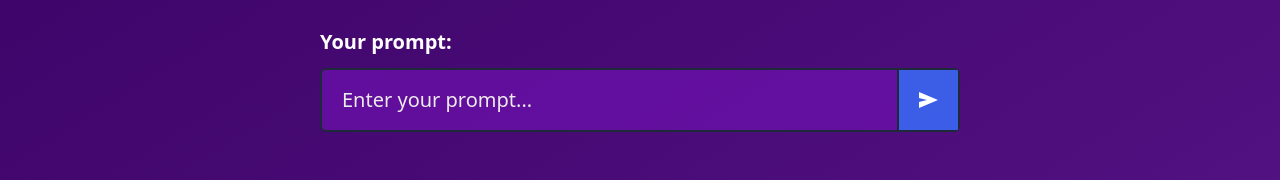
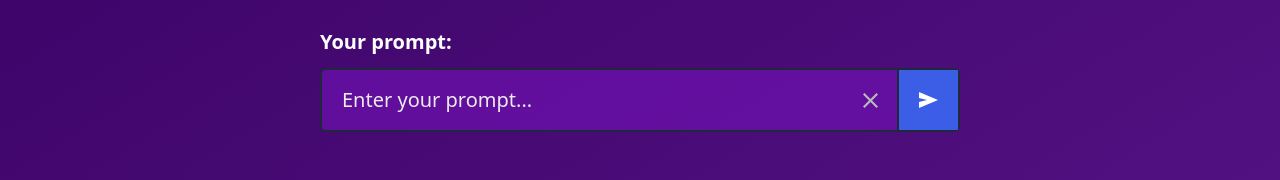
Before and after one commit to Riviets/ai-playground, a React (Vite) app: page / in a window 1280 px wide. Shown: the part 192-372 px from the top of the page. Built offline with nearby package versions, Linux system fonts and the light colour scheme; no server answers; what @huggingface/inference would draw is missing.

Commit message:
Implemented a button to clear input field

```diff
--- /dev/null
+++ b/src/assets/icons/clear.jsx
@@ -0,0 +1,14 @@
+export const clearIcon = (
+  <svg
+    width="15"
+    height="15"
+    viewBox="0 0 14 14"
+    fill="none"
+    xmlns="http://www.w3.org/2000/svg"
+  >
+    <path
+      d="M14 1.41L12.59 0L7 5.59L1.41 0L0 1.41L5.59 7L0 12.59L1.41 14L7 8.41L12.59 14L14 12.59L8.41 7L14 1.41Z"
+      fill="#BABABA"
+    />
+  </svg>
+);
--- a/src/components/ui/PromptInput.jsx
+++ b/src/components/ui/PromptInput.jsx
@@ -3,11 +3,13 @@ import { sendIcon } from "../../assets/icons/send";
 import { useForm } from "react-hook-form";
 import { zodResolver } from "@hookform/resolvers/zod";
 import { promptScheme } from "../../zod/schemas/promptScheme";
+import { clearIcon } from "../../assets/icons/clear";
 
 export const PromptInput = ({ setResponse, setLoading, setError }) => {
   const {
     register,
     handleSubmit,
+    setValue,
     formState: { errors },
   } = useForm({ resolver: zodResolver(promptScheme) });
 
@@ -41,8 +43,14 @@ export const PromptInput = ({ setResponse, setLoading, setError }) => {
               type="text"
               autoComplete="off"
               placeholder="Enter your prompt..."
-              className="text-white-50 py-4 pl-5 pr-5 md:pr-20 text-lg md:text-xl outline-none placeholder:text-white-50 w-full"
+              className="text-white-50 py-4 pl-5 pr-5 md:pr-28 text-lg md:text-xl outline-none placeholder:text-white-50 w-full"
             />
+            <button
+              className="cursor-pointer absolute top-0 bottom-0 right-20"
+              onClick={() => setValue("prompt", "")}
+            >
+              {clearIcon}
+            </button>
             <button className="absolute top-0 right-0 bottom-0 bg-blue-500/70 hover:bg-blue-700/70 transition duration-300 text-white px-5 cursor-pointer border-l-2 border-gray-800 hidden sm:block">
               {sendIcon}
             </button>
```
